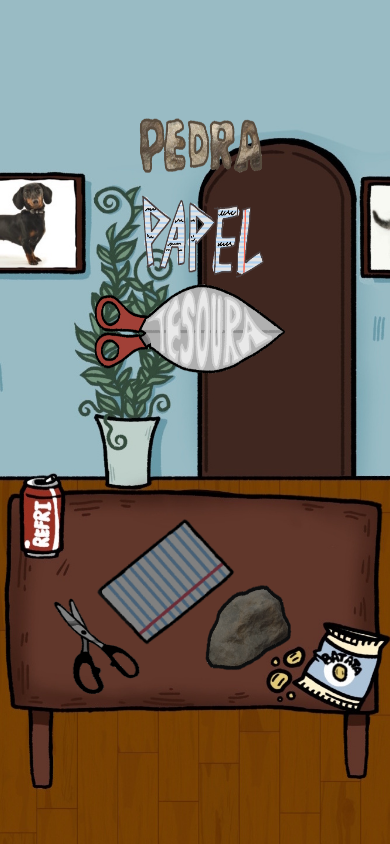
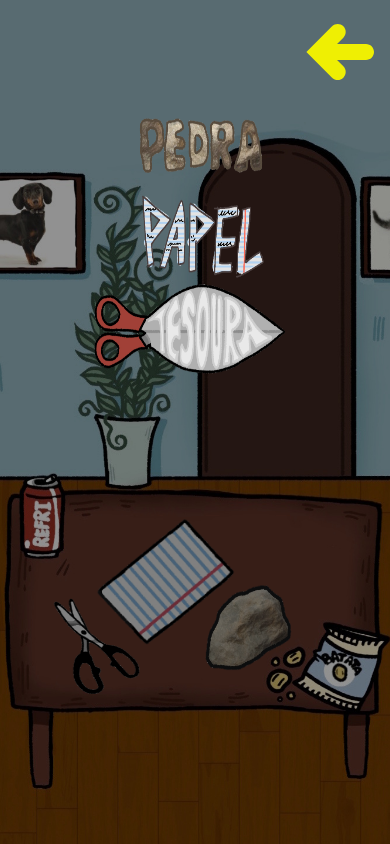
Before and after one commit to luizfritoli/momo-play, a React (Vite) app: page /jokenpo in a window 390 px wide. Built offline with nearby package versions, Linux system fonts and the light colour scheme.

Commit message:
Funcionalidades do Jokenpo completamente finalizadas

```diff
--- a/src/components/jokenpo/Jokenpo.jsx
+++ b/src/components/jokenpo/Jokenpo.jsx
@@ -1,7 +1,9 @@
 import { useState, Activity, useEffect } from "react";
+import { Link } from "react-router-dom";
 import { useGameLogic } from "../../store/useGameLogic";
 
 import { HiArrowNarrowUp } from "react-icons/hi";
+import { TiArrowLeftThick } from "react-icons/ti"
 
 import paperImg from "../../assets/paper.png";
 import stoneImg from "../../assets/stone.png";
@@ -83,10 +85,11 @@ const Jokenpo = () => {
   }, [showMessage]);
 
   return (
-    <section className="flex flex-col justify-center items-center h-screen bg-cover bg-center bg-[url('/images/mobile-jokenpo-bg.jpg')] lg:bg-[url('/images/pc-jokenpo-bg-full.jpg')] w-full">
+    <section className="flex flex-col justify-center items-center h-screen bg-cover bg-center bg-[url('/images/mobile-jokenpo-bg-full.jpg')] lg:bg-[url('/images/pc-jokenpo-bg-full.jpg')] w-full">
       {/* Seção inicial do jogo */}
       <Activity mode={isPlaying ? "hidden" : "visible"}>
         <div className="flex flex-col justify-center items-center h-screen w-full bg-cover bg-center">
+          <Link to="/" className="absolute top-0 right-0"><TiArrowLeftThick className="h-[30%] w-24 text-[#EFEF03]" /></Link>
           <button
             type="button"
             className="cursor-pointer mb-[4em] font-medium left-9 lg:left-0 absolute top-0 lg:translate-y-12"
```
Also changed, not shown: public/images/mobile-jokenpo-bg-full.jpg (added).
